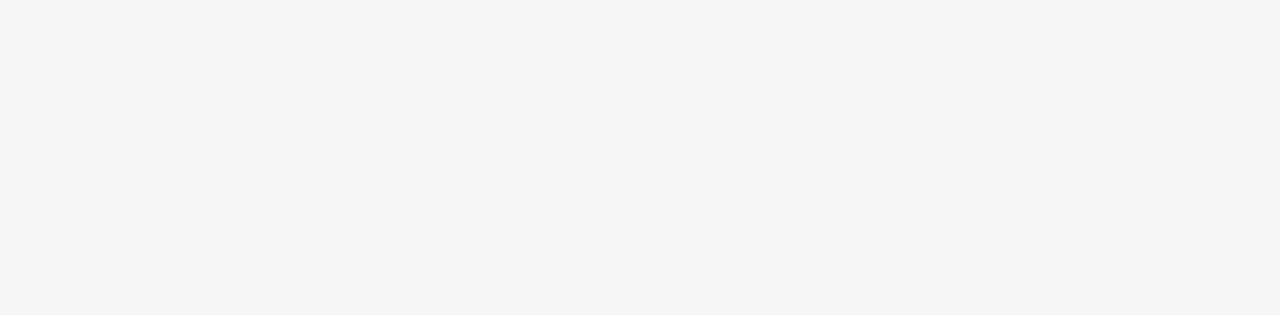
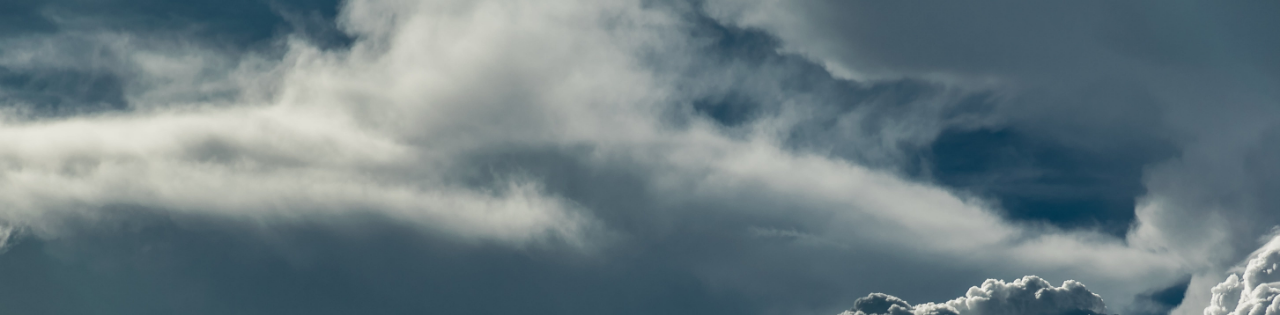
Before and after one commit to amriteshamr/JavaScript, a plain HTML site: page Weather App/index.html in a window 1280 px wide. Shown: the top 315 px of the page. Drawn offline with Linux system fonts and the light colour scheme.

Commit message:
filler_commit

```diff
--- a/Weather App/styles.css
+++ b/Weather App/styles.css
@@ -6,7 +6,8 @@ body {
     align-items: center;
     justify-content: center;
     height: 100vh;
-    background-color: #f5f5f5;
+    background-image: url(gallery/bg.jpg);
+    background-size: cover;
   }
 
   .container {
```
Also changed, not shown: Weather App/gallery/bg.jpg (added).
